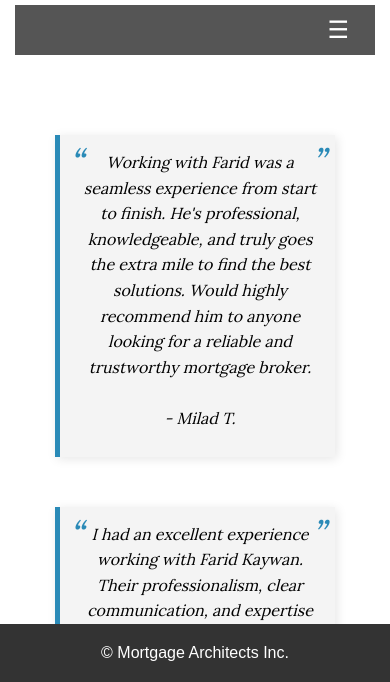
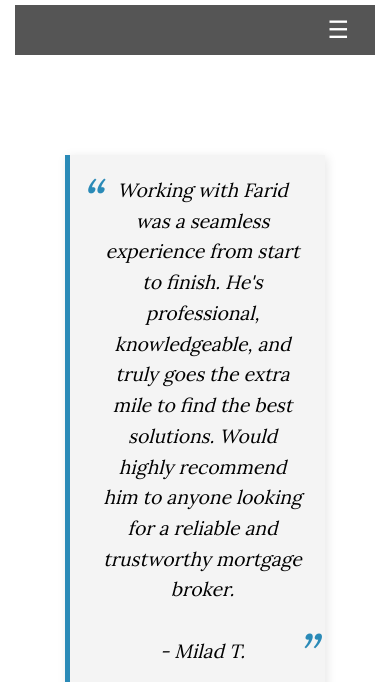
Before and after one commit to offmitch/farid-kaywan, a plain HTML site: page pages/testimonials.html in a window 390 px wide. Shown: the part 162-844 px from the top of the page. Drawn offline with Linux system fonts and the light colour scheme; files whose address does not match are found by name.

Commit message:
mobile view for testimonials

```diff
--- a/pages/testimonials.html
+++ b/pages/testimonials.html
@@ -73,7 +73,7 @@
 
    <div class="loading-bar-container">
   <div class="loading-bar"></div>
-</div>
+  </div>
 
 
 
@@ -83,7 +83,7 @@
 
 
     <!-- Include footer -->
-    <div id="footer-container"></div>
+    <!-- <div id="footer-container"></div> -->
     <script>
         fetch('/include/footer.html')
             .then(response => response.text())
--- a/style/styles.css
+++ b/style/styles.css
@@ -399,39 +399,18 @@ nav {
         align-items: center;
     }
 
-    .testimonial-wrapper {
-    padding: 20px;
-  }
+      .testimonial-group {
+        grid-template-columns: 1fr;
+        gap: 20px;
+        padding: 10px;
+        position: relative;
+    }
 
-  .fade-container {
-    min-height: auto;
-    padding: 10px;
-  }
+    .testimonial-group:not(.active) {
+  display: none;
+}
 
-  .testimonial-group {
-    grid-template-columns: 1fr;
-    gap: 30px;
-    padding: 20px;
-    position: relative;
-  }
 
-  .testimonial {
-    font-size: 1rem;
-    padding: 15px 15px 25px 20px;
-    max-width: 100%;
-    margin: 10px auto;
-  }
-
-  .testimonial::before,
-  .testimonial::after {
-    font-size: 2rem;
-    top: 0;
-    bottom: 0;
-  }
-
-  .loading-bar-container {
-    margin-top: 30px;
-  }
 
 
     .parent-container {
```
